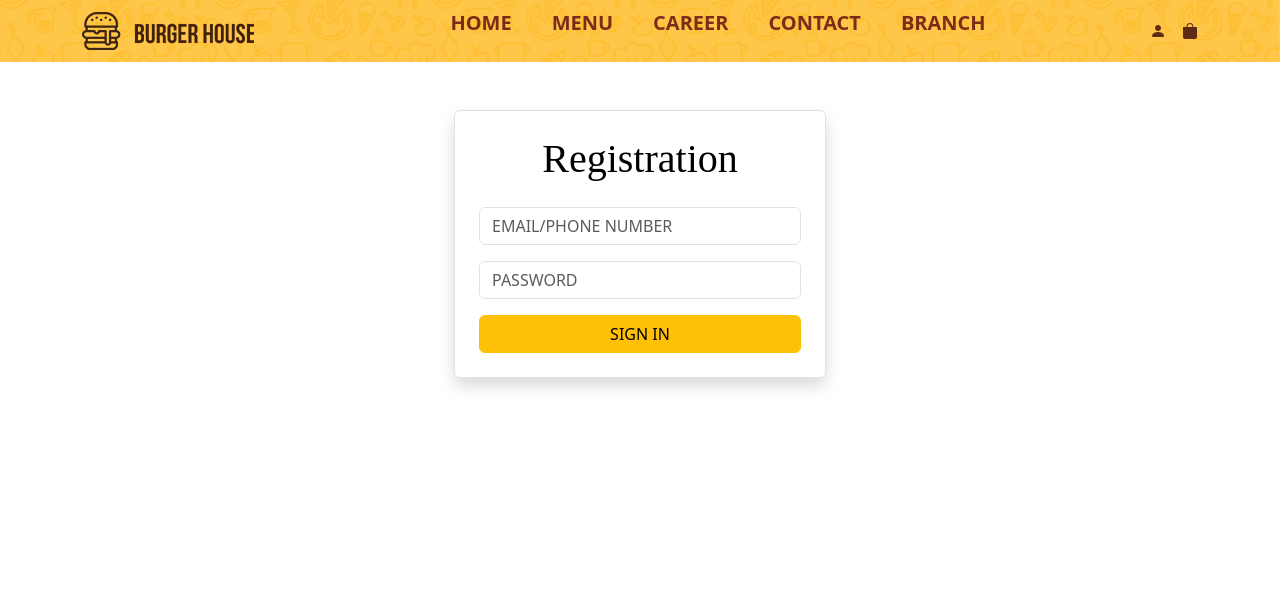
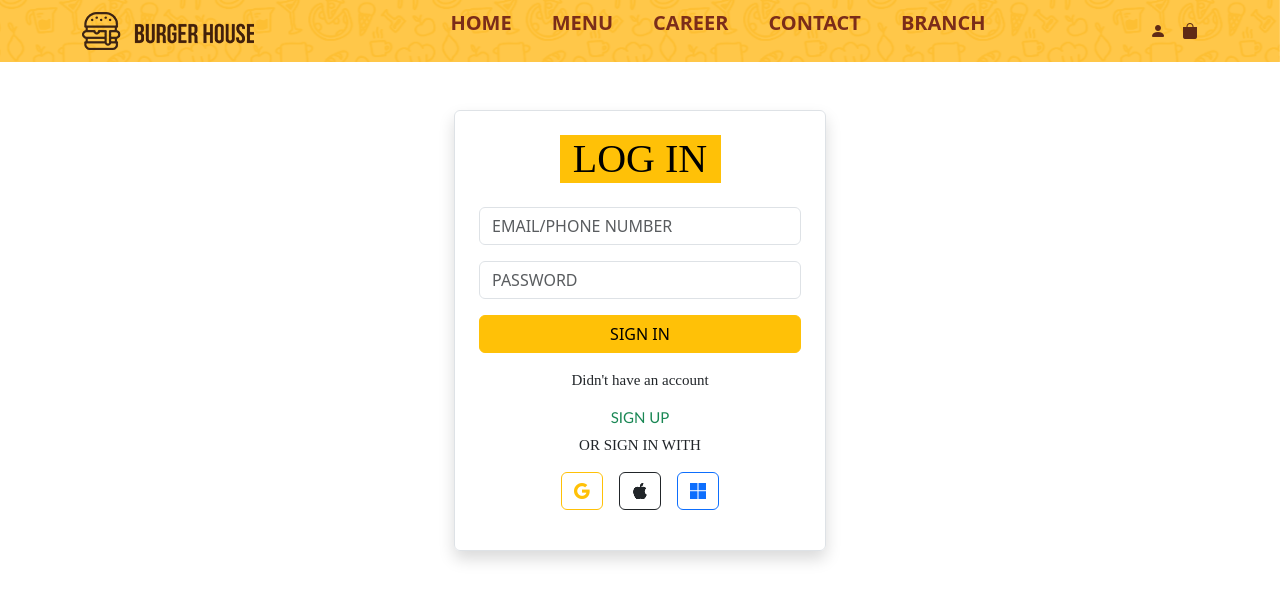
Before and after one commit to Riyas0786/burgerhouse, a React (Create React App) app: page /account in a window 1280 px wide. Shown: the top 600 px of the page. Built offline with nearby package versions, Linux system fonts and the light colour scheme.

Commit message:
Fix build issue

```diff
--- a/src/Components/Accout.js
+++ b/src/Components/Accout.js
@@ -25,7 +25,7 @@ const Account = () => {
       <div className="container d-flex justify-content-center">
         <div className="col-12 col-sm-7 col-md-6 col-lg-4">
           <div className="input2 p-4 border rounded shadow">
-            <h3 className="mb-4 text-center">Registration</h3>
+            <h3 className="mb-4 text-center mx-auto bg-warning w-50">LOG IN</h3>
             <form onSubmit={handleSignIn}>
               <input
                 type="email"
@@ -35,7 +35,8 @@ const Account = () => {
                 className="form-control mb-3 mx-auto "/>
               <input
                 type="password"
-                placeholder="PASSWORD"
+                placeholder="PASSWORD "
+
                 value={password}
                 onChange={(e) => setPassword(e.target.value)}
                 className="form-control mb-3 mx-auto"
@@ -47,6 +48,14 @@ const Account = () => {
                 SIGN IN
               </button>
             </form>
+            <section className="text-center my-3">
+              <p>Didn't have an account</p>
+              <h6 className="text-success">SIGN UP</h6>
+              <p>OR SIGN IN WITH</p>
+              <button className="btn btn-outline-warning  "><span className="bi bi-google"></span></button>
+              <button className="btn btn-outline-dark mx-3 "><span className="bi bi-apple"></span></button>
+              <button className="btn btn-outline-primary  "><span className="bi bi-microsoft"></span></button>
+            </section>
 
             {/* Messages */}
             {errorMessage && <p className="text-danger mt-3">{errorMessage}</p>}
--- a/src/Components/Branch.js
+++ b/src/Components/Branch.js
@@ -17,7 +17,7 @@ const Branch = () => {
       <div class="go-arrow">
         <img src={chennaiimage} alt='chennai' className='mx-auto' width={200}/>
         <h3 className='text-center text-warning'>CHENNAI</h3>
-        <i class="bi bi-shop-window">9045286176</i>
+        <i class="bi bi-shop-window">30+</i>
       </div>
       </div>
       </div>
@@ -39,7 +39,7 @@ const Branch = () => {
       <div class="go-arrow"></div>
         <img src={maduraiimage} alt='MADURAI' className='mx-auto' width={200}/>
         <h3 className='text-center text-success'>MADURAI</h3>
-        <span class="bi bi-shop-window">9045286176</span>
+        <span class="bi bi-shop-window"><h1>10+</h1></span>
         </div>
         </div>
         </div>
--- a/src/index.css
+++ b/src/index.css
@@ -47,6 +47,7 @@
 }
 .text{
   margin: 0%;
+
 }
 
 
```
Also changed, not shown: src/Assets/CONTACT/WhatsApp Image 2025-09-09 at 00.16.40_b37cb90b.jpg (added).
